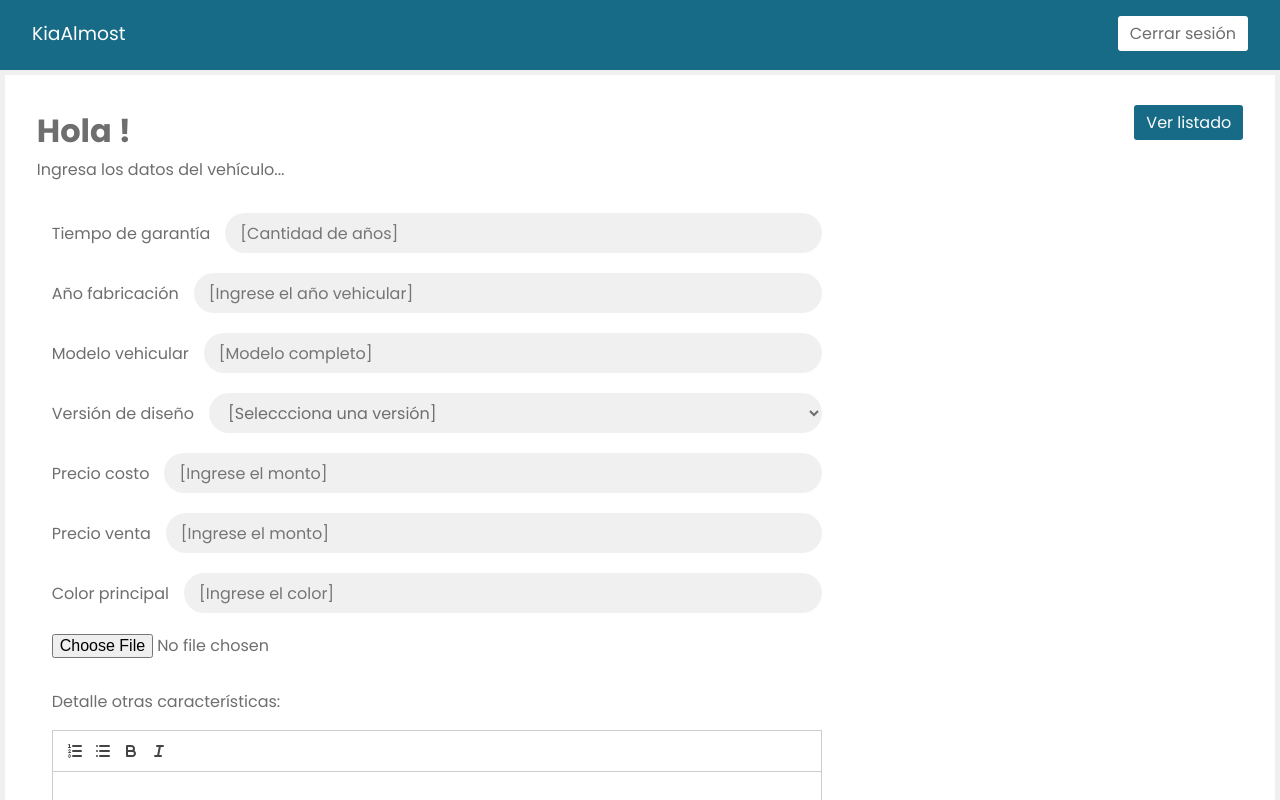
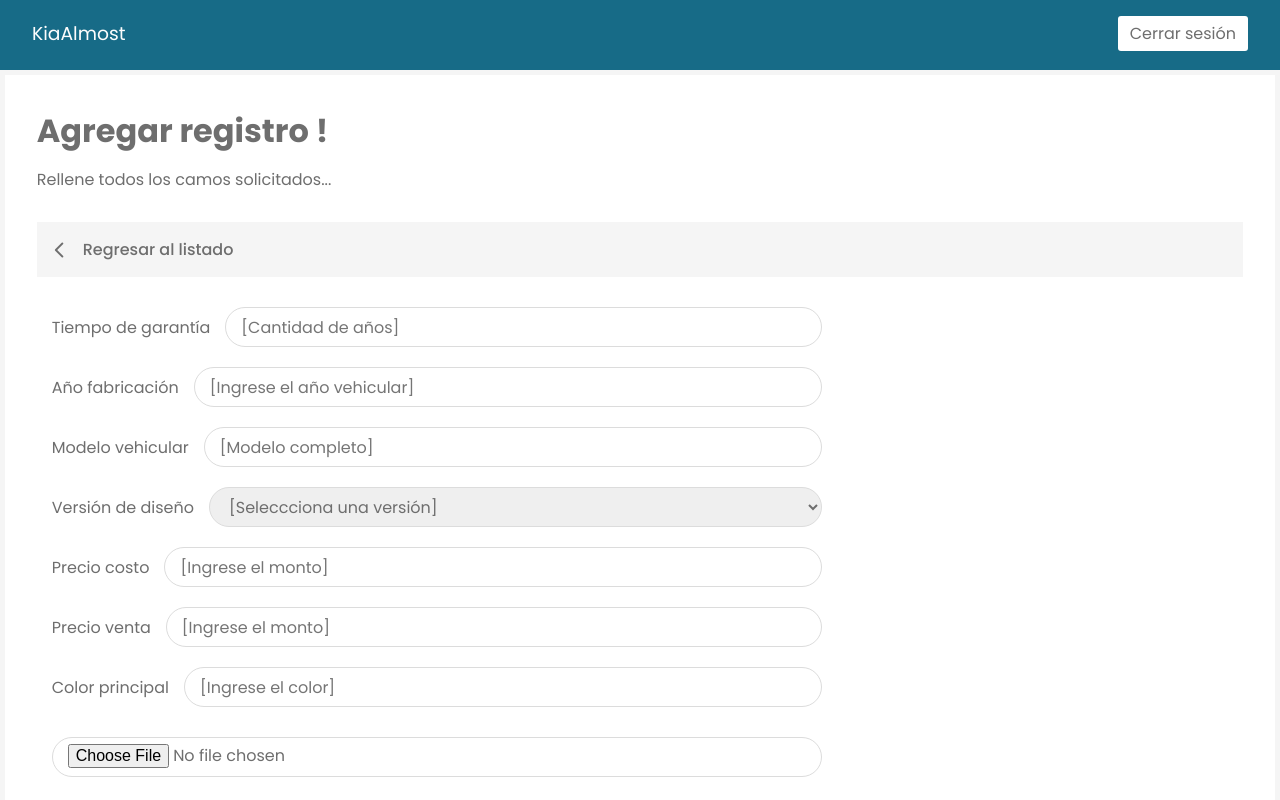
Before and after one commit to tec-ia/cotizador-kia, a Next.js app: page /dashboard/new-item in a window 1280 px wide. Shown: the top 800 px of the page. Built offline with nearby package versions, Linux system fonts and the light colour scheme.

Commit message:
respaldo

```diff
--- a/package.json
+++ b/package.json
@@ -11,6 +11,7 @@
   "dependencies": {
     "cookie": "^0.6.0",
     "fs": "^0.0.1-security",
+    "html-react-parser": "^5.0.6",
     "jose": "^5.1.0",
     "jsonwebtoken": "^9.0.2",
     "md5": "^2.3.0",
--- a/src/app/api/item/id/route.js
+++ b/src/app/api/item/id/route.js
@@ -5,7 +5,5 @@ import { NextResponse } from "next/server"
 export async function POST(request) {
     const { filter } = await request.json()
     const result = await ItemService.one(filter)
-    console.log("api result")
-    console.log(result)
     return NextResponse.json(result, { status: result.status })
 }
--- a/src/app/dashboard/content.jsx
+++ b/src/app/dashboard/content.jsx
@@ -98,8 +98,8 @@ export default function ContentPage() {
 
     return (
         <PrivateTemplate>
-            <div className="mdf-flex mdf-flex-justify-between mdf-flex-align-start mdf-mb-xx">
-                <div className="mdf-flex mdf-flex-align-center mdf-bg-screen mdf-rounded-md mdf-pl-md" style={{ width: '400px' }}>
+            <div className="mdf-flex mdf-justify-between mdf-align-start mdf-mb-xx">
+                <div className="mdf-flex mdf-align-center mdf-bg-screen mdf-rounded-md mdf-pl-md" style={{ width: '400px' }}>
                     <i className="pi pi-search" />
                     <input type="text" value={globalFilterValue} onChange={onGlobalFilterChange} placeholder="Ingrese su búsqueda..." className="cmp-input mdf-pl-md mdf-rounded-md mdf-bg-screen" />
                 </div>
--- a/src/app/dashboard/new-item/content.jsx
+++ b/src/app/dashboard/new-item/content.jsx
@@ -38,34 +38,33 @@ export default function ContentPage() {
 
     return (
         <PrivateTemplate>
-            <div className="mdf-flex mdf-flex-justify-between mdf-flex-align-start mdf-mb-lg">
-                <div>
-                    <h1 className="mdf-mb-xm mdf-mt-xm">Hola !</h1>
-                    <p className="mdf-mt-xm">Ingresa los datos del vehículo...</p>
-                </div>
-                <Link href="/dashboard" className="mdf-px-md mdf-py-sm mdf-rounded-sm mdf-bg-secondary mdf-color-secondary-dark">Ver listado</Link>
-            </div>
+            <h1 className="mdf-mb-0 mdf-mt-xm">Agregar registro !</h1>
+            <p className="mdf-mt-md mdf-mb-xx">Rellene todos los camos solicitados...</p>
 
-            <form onSubmit={create_item} autoComplete="off" method="POST" style={{ maxWidth: '800px' }} className="mdf-px-lg mdf-pb-xx" >
+            <Link href="/dashboard" className="mdf-flex mdf-align-center mdf-p-lg mdf-bg-screen mdf-my-xx">
+                <i className="pi pi-chevron-left mdf-mr-lg"></i> <span className="mdf-font-500">Regresar al listado</span>
+            </Link>
 
-                <div className="mdf-flex mdf-flex-justify-between mdf-flex-align-center mdf-mb-xl">
+            <form onSubmit={create_item} autoComplete="off" method="POST" style={{ maxWidth: '800px' }} className="mdf-px-lg mdf-pb-xx mdf-mt-xx" >
+
+                <div className="mdf-flex mdf-justify-between mdf-align-center mdf-mb-xl">
                     <label htmlFor="input_password" className="mdf-font-nowrap mdf-mr-lg">Tiempo de garantía</label>
-                    <InputText name="warranty" className="mdf-rounded-lg mdf-px-lg mdf-bg-screen" placeholder="[Cantidad de años]" keyfilter="pint" minLength={1} maxLength={2} required />
+                    <InputText name="warranty" className="mdf-rounded-lg mdf-px-lg mdf-b-md mdf-b-content" placeholder="[Cantidad de años]" keyfilter="pint" minLength={1} maxLength={2} required />
                 </div>
 
-                <div className="mdf-flex mdf-flex-justify-between mdf-flex-align-center mdf-mb-xl">
+                <div className="mdf-flex mdf-justify-between mdf-align-center mdf-mb-xl">
                     <label htmlFor="input_password" className="mdf-font-nowrap mdf-mr-lg">Año fabricación</label>
-                    <InputText name="year" className="mdf-rounded-lg mdf-px-lg mdf-bg-screen" placeholder="[Ingrese el año vehicular]" keyfilter="pint" minLength={4} maxLength={4} required />
+                    <InputText name="year" className="mdf-rounded-lg mdf-px-lg mdf-b-md mdf-b-content" placeholder="[Ingrese el año vehicular]" keyfilter="pint" minLength={4} maxLength={4} required />
                 </div>
 
-                <div className="mdf-flex mdf-flex-justify-between mdf-flex-align-center mdf-mb-xl">
+                <div className="mdf-flex mdf-justify-between mdf-align-center mdf-mb-xl">
                     <label htmlFor="input_password" className="mdf-font-nowrap mdf-mr-lg">Modelo vehicular</label>
-                    <InputText name="model" className="mdf-rounded-lg mdf-px-lg mdf-bg-screen" placeholder="[Modelo completo]" minLength={5} maxLength={20} required />
+                    <InputText name="model" className="mdf-rounded-lg mdf-px-lg mdf-b-md mdf-b-content" placeholder="[Modelo completo]" minLength={5} maxLength={20} required />
                 </div>
 
-                <div className="mdf-flex mdf-flex-justify-between mdf-flex-align-center mdf-mb-xl">
+                <div className="mdf-flex mdf-justify-between mdf-align-center mdf-mb-xl">
                     <label htmlFor="input_password" className="mdf-font-nowrap mdf-mr-lg">Versión de diseño</label>
-                    <select name="version" className="mdf-rounded-lg mdf-px-lg mdf-bg-screen" required>
+                    <select name="version" className="mdf-rounded-lg mdf-px-lg mdf-b-md mdf-b-content" required>
                         <option value="">[Seleccciona una versión]</option>
                         <option value="CE: Edición clásica">CE: Edición clásica</option>
                         <option value="D/DL/DX: Deluxe">D/DL/DX: Deluxe</option>
@@ -82,24 +81,23 @@ export default function ContentPage() {
                     </select>
                 </div>
 
-                <div className="mdf-flex mdf-flex-justify-between mdf-flex-align-center mdf-mb-xl">
+                <div className="mdf-flex mdf-justify-between mdf-align-center mdf-mb-xl">
                     <label htmlFor="input_password" className="mdf-font-nowrap mdf-mr-lg">Precio costo</label>
-                    <InputText name="cost_price" className="mdf-rounded-lg mdf-px-lg mdf-bg-screen" placeholder="[Ingrese el monto]" keyfilter="money" minLength={4} maxLength={15} required />
+                    <InputText name="cost_price" className="mdf-rounded-lg mdf-px-lg mdf-b-md mdf-b-content" placeholder="[Ingrese el monto]" keyfilter="money" minLength={4} maxLength={15} required />
                 </div>
 
-                <div className="mdf-flex mdf-flex-justify-between mdf-flex-align-center mdf-mb-xl">
+                <div className="mdf-flex mdf-justify-between mdf-align-center mdf-mb-xl">
                     <label htmlFor="input_password" className="mdf-font-nowrap mdf-mr-lg">Precio venta</label>
-                    <InputText name="selling_price" className="mdf-rounded-lg mdf-px-lg mdf-bg-screen" placeholder="[Ingrese el monto]" keyfilter="money" minLength={4} maxLength={15} required />
+                    <InputText name="selling_price" className="mdf-rounded-lg mdf-px-lg mdf-b-md mdf-b-content" placeholder="[Ingrese el monto]" keyfilter="money" minLength={4} maxLength={15} required />
                 </div>
 
-                <div className="mdf-flex mdf-flex-justify-between mdf-flex-align-center mdf-mb-xl">
+                <div className="mdf-flex mdf-justify-between mdf-align-center mdf-mb-xx">
                     <label htmlFor="input_password" className="mdf-font-nowrap mdf-mr-lg">Color principal</label>
-                    <InputText name="color" className="mdf-rounded-lg mdf-px-lg mdf-bg-screen" placeholder="[Ingrese el color]" minLength={3} maxLength={15} required />
+                    <InputText name="color" className="mdf-rounded-lg mdf-px-lg mdf-b-md mdf-b-content" placeholder="[Ingrese el color]" minLength={3} maxLength={15} required />
                 </div>
 
-                <input type="file" onChange={(event) => setFile(event.target.files[0])} accept="image/png,image/jpeg" required />
+                <input type="file" className="mdf-rounded-lg mdf-px-lg mdf-pt-sm mdf-mb-xx mdf-b-md mdf-b-content" onChange={(event) => setFile(event.target.files[0])} accept="image/png,image/jpeg" required />
 
-                <p>Detalle otras características:</p>
                 <input type="hidden" name="description" value={description} />
                 <Editor value={description} onTextChange={(e) => setDescription(e.htmlValue)} headerTemplate={renderHeader()} style={{ height: '150px' }} />
 
--- a/src/lib/store/item.js
+++ b/src/lib/store/item.js
@@ -3,7 +3,7 @@ import DB from "@/lib/util/sqlite"
 const query_get = "SELECT * FROM item"
 const query_one = "SELECT * FROM item WHERE id = ?"
 const query_create = "INSERT INTO item (img_path, warranty, year, model, version, cost_price, selling_price, color, description) VALUES(?, ?, ?, ?, ?, ?, ?, ?, ?)"
-const query_delete = "DELETE FROM item WHERE id = ?"
+const query_delete = "DELETE FROM item WHERE id = 2"
 const query_update = "UPDATE item SET img_path = ?, warranty = ?, year = ?, model = ?, version = ?, cost_price = ?, selling_price = ?, color = ?, description = ? WHERE id = ?"
 
 const ItemStore = {
--- a/src/styles/main.css
+++ b/src/styles/main.css
@@ -20,7 +20,7 @@
     --app-border-content-color: rgba(220, 220, 220, 1);
 
     --app-overlay-color: rgba(0, 0, 0, .3);
-    --app-screen-color: rgba(240, 240, 240, 1);
+    --app-screen-color: rgba(245, 245, 245, 1);
 
     --app-items-height: 40px;
     --app-navbar-height: 70px;
@@ -97,7 +97,7 @@ a {
 }
 
 .document-wrapper {
-    min-height: 85vh;
+    min-height: calc(100vh - var(--app-navbar-height) - 10px);
 }
 
 .document-content {
--- a/src/styles/modifiers.css
+++ b/src/styles/modifiers.css
@@ -292,24 +292,6 @@
 }
 
 
-
-
-
-
-
-
-
-
-
-
-
-
-
-
-
-
-
-
 /*--------------------------------------------------------------------------------------------------------------------------------------------------------------------------------
 /*-----| Font size style
 /*--------------------------------------------------------------------------------------------------------------------------------------------------------------------------------*/
@@ -322,12 +304,40 @@
     text-transform: uppercase;
 }
 
-.mdf-font-normal {
+.mdf-font-900 {
+    font-weight: 900;
+}
+
+.mdf-font-800 {
+    font-weight: 800;
+}
+
+.mdf-font-700 {
+    font-weight: 700;
+}
+
+.mdf-font-600 {
+    font-weight: 600;
+}
+
+.mdf-font-500 {
+    font-weight: 500;
+}
+
+.mdf-font-400 {
     font-weight: 400;
 }
 
-.mdf-font-bold {
-    font-weight: bold;
+.mdf-font-300 {
+    font-weight: 300;
+}
+
+.mdf-font-200 {
+    font-weight: 200;
+}
+
+.mdf-font-100 {
+    font-weight: 100;
 }
 
 .mdf-font-xl {
@@ -869,34 +879,34 @@
     display: flex;
 }
 
-.mdf-flex-justify-start {
+.mdf-justify-start {
     justify-content: flex-start;
 }
 
-.mdf-flex-justify-center {
+.mdf-justify-center {
     justify-content: center;
 }
 
-.mdf-flex-justify-end {
+.mdf-justify-end {
     justify-content: flex-end;
 }
 
-.mdf-flex-justify-between {
+.mdf-justify-between {
     justify-content: space-between;
 }
 
-.mdf-flex-align-start {
+.mdf-align-start {
     align-items: flex-start;
 }
 
-.mdf-flex-align-center {
+.mdf-align-center {
     align-items: center;
 }
 
-.mdf-flex-align-end {
+.mdf-align-end {
     align-items: flex-end;
 }
 
-.mdf-flex-align-stretch {
+.mdf-align-stretch {
     align-items: stretch;
 }
--- a/src/template/private.jsx
+++ b/src/template/private.jsx
@@ -18,8 +18,8 @@ export default function PrivateTemplate({ children }) {
     return (
         <>
             <nav className="cpm-navbar mdf-bg-secondary">
-                <div className="document-content mdf-flex mdf-flex-justify-between mdf-flex-align-center">
-                    <h3><Link href="/dashboard" className="mdf-color-primary-dark mdf-font-normal">KiaAlmost</Link></h3>
+                <div className="document-content mdf-flex mdf-justify-between mdf-align-center">
+                    <h3><Link href="/dashboard" className="mdf-color-primary-dark mdf-font-400">KiaAlmost</Link></h3>
                     <button type="submit" onClick={() => handle_logout()} className="mdf-px-md mdf-py-sm mdf-rounded-sm mdf-bg-content">Cerrar sesión</button>
                 </div>
             </nav>
```
Also changed, not shown: src/app/item/[slug]/page.jsx (+42 -3 lines), src/app/page.jsx (+15 -13 lines), src/lib/service/item.js, 2 other files (tests, documents, lock files or other folders).
